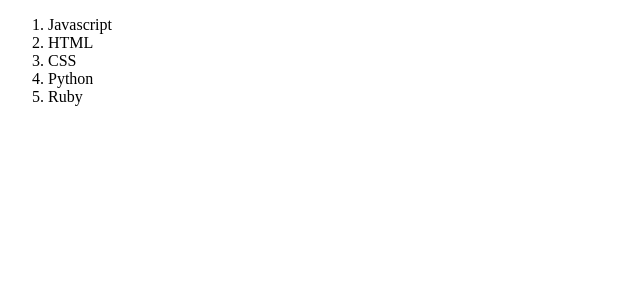
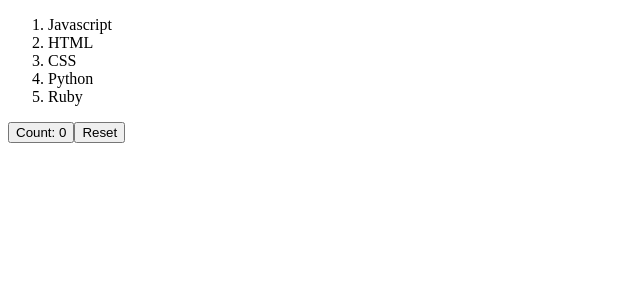
Before and after one commit to vnhcmvn/ReactJS-Learning, a React (Vite) app: page / in a window 1280 px wide. Shown: the top 300 px of the page, without its empty margins (0-640 px from the left). Built offline with nearby package versions, Linux system fonts and the light colour scheme.

Commit message:
Add Count component

```diff
--- a/src/App.jsx
+++ b/src/App.jsx
@@ -1,10 +1,16 @@
+import Count from "./components/Count";
 import Course from "./components/Course";
 
 export default function App() {
     const courses = ["Javascript", "HTML", "CSS", "Python", "Ruby"];
     return (
-        <div>
-            <Course courses={courses} />
-        </div>
+        <>
+            <div>
+                <Course courses={courses} />
+            </div>
+            <div>
+                <Count />
+            </div>
+        </>
     );
 }
--- /dev/null
+++ b/src/components/Count.jsx
@@ -0,0 +1,24 @@
+import { useState } from "react";
+
+export default function Count() {
+    const [count, setCount] = useState(0);
+
+    return (
+        <div>
+            <button
+                onClick={() => {
+                    setCount(count + 1);
+                }}
+            >
+                Count: {count}
+            </button>
+            <button
+                onClick={() => {
+                    setCount(0);
+                }}
+            >
+                Reset
+            </button>
+        </div>
+    );
+}
```
